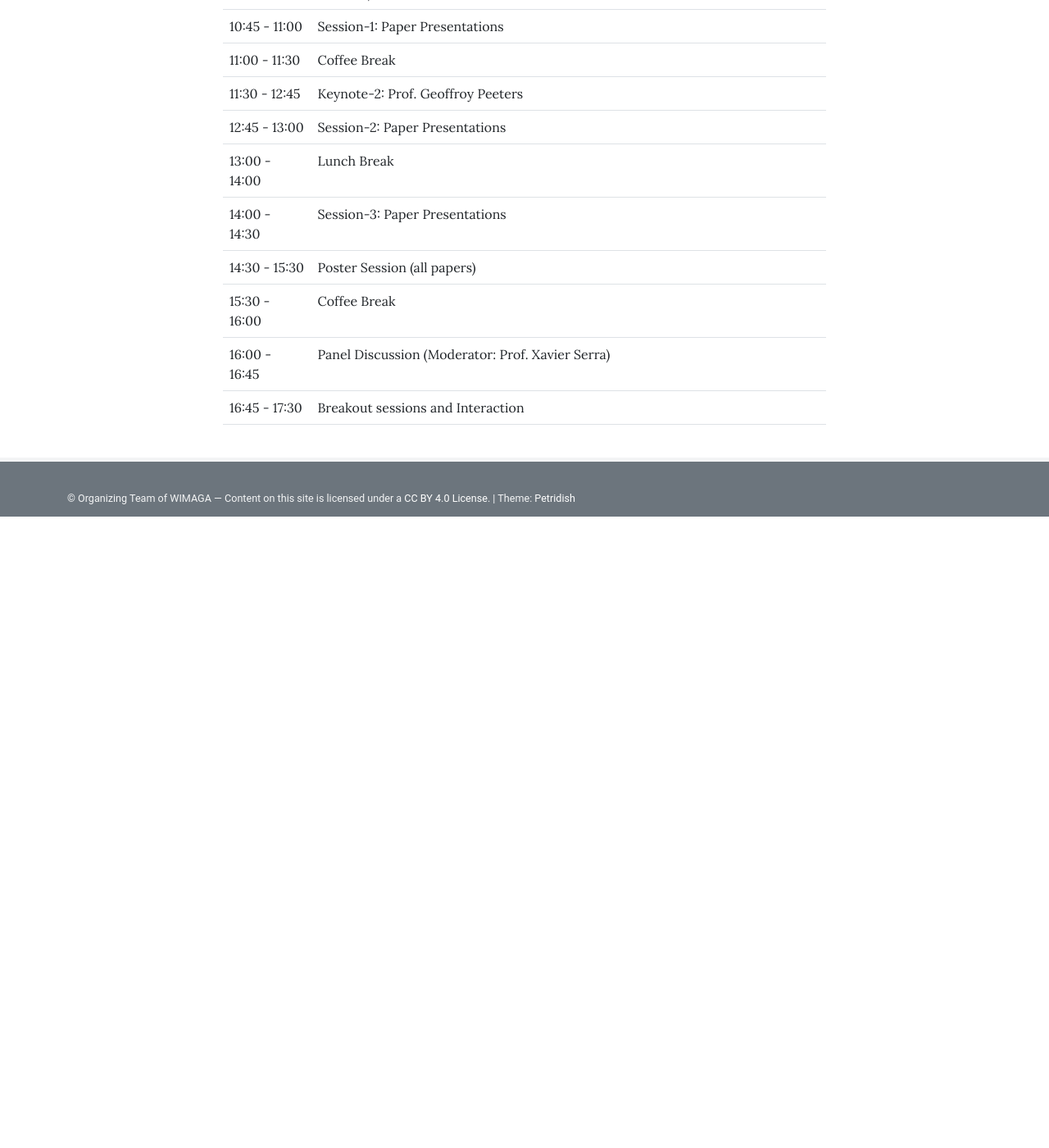
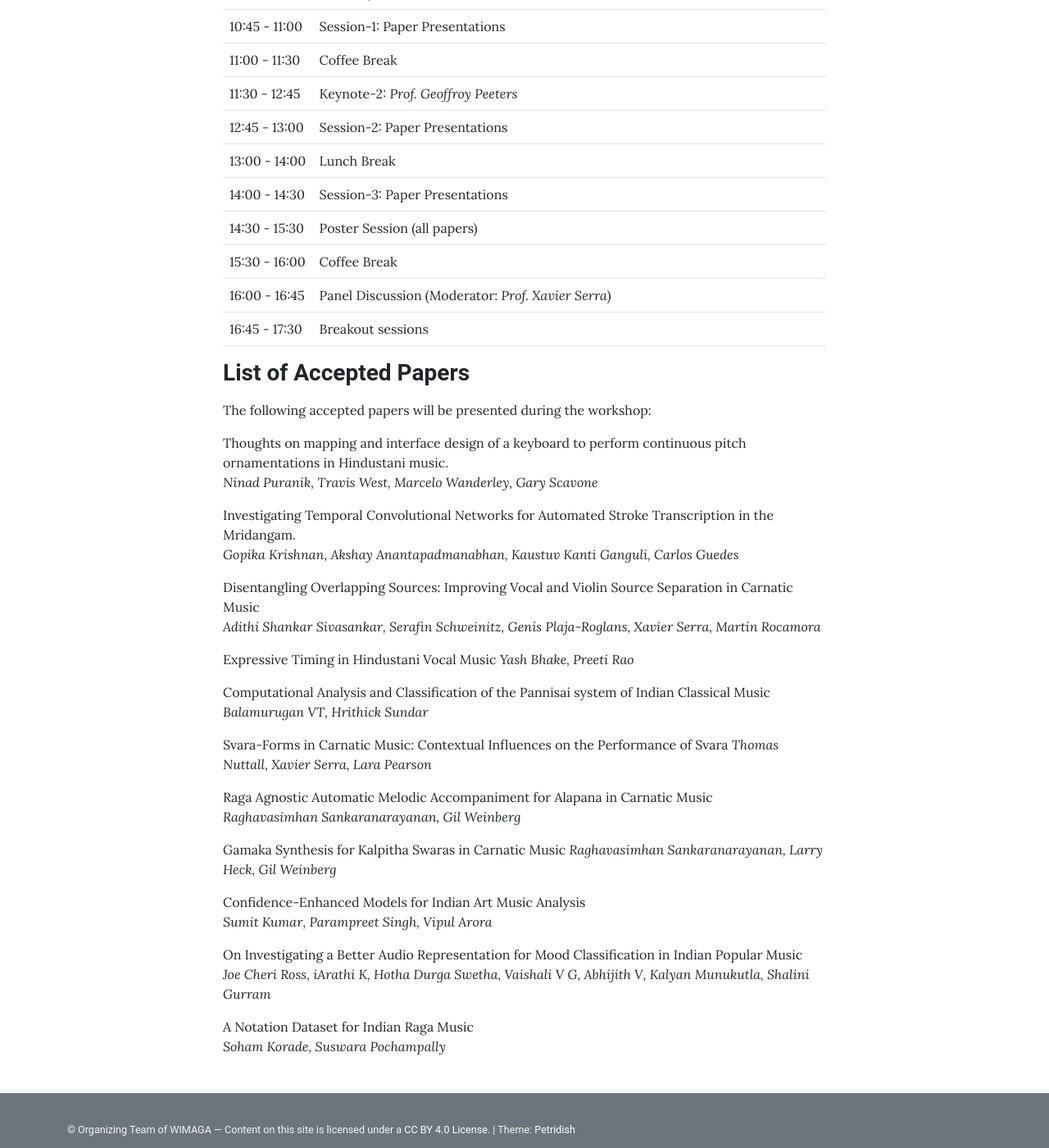
Before and after one commit to WIMAGA/wimaga.github.io, a Jekyll site: the page built from pages/program.md, in a window 1280 px wide and 1400 px high, scrolled down 1014 px. Shown: the whole window at 82% size. Built offline with Jekyll 4.4.1, drawn with Linux system fonts in a browser that asks for light colours; before the commit the page ends 1644 px from its top, so only the background shows below that; some of the changed text lies outside the part shown.

Commit message:
Adding a first version of the program

```diff
--- a/pages/program.md
+++ b/pages/program.md
@@ -7,7 +7,6 @@ permalink: /program/
 ## **<span style="color:$gray-800">Technical Program</span>**
 The workshop will comprise invited keynote talks, with peer-reviewed papers presented as posters (including dataset papers, demo papers, state of the art reviews and application papers). The workshop will also comprise dedicated breakout sessions on several community-sourced topics to foster interdisciplinary collaborations across different communities. The technical program for the workshop is as follows:
 
-
 ### **<span style="color:$gray-800">Date and Time</span>**
 
 07 April, 2025 (Monday), 09:30 - 17:30 IST
@@ -16,27 +15,63 @@ The workshop will comprise invited keynote talks, with peer-reviewed papers pres
 The workshop is co-located with ICASSP 2025, and will take place at the
 
 Hyderabad International Convention Centre (HICC),
-
 Novotel & HICC Complex,
-
 HITEC City, Hyderabad,
-
 Telangana 500081, India.
+[https://hicc.com/](https://hicc.com/)
+[Google Maps](https://maps.app.goo.gl/peQ2rXjTjnsx8iXe7)
 
 The exact room in the venue will be announced closer to the workshop.
 
 ### **<span style="color:$gray-800">Schedule</span>**
 
-| Time     | Event |
+| Time     | Details |
 | -------- | ------- |
-|  09:30 - 10:45 | Keynote-1: Understanding compositions as depictions of raga (by Dr. Sumithra Vasudev) |
+|  09:30 - 10:45 | Keynote-1: Understanding compositions as depictions of raga (*Dr. Sumithra Vasudev*) |
 |  10:45 - 11:00 | Session-1: Paper Presentations |
 |  11:00 - 11:30 | Coffee Break |
-|  11:30 - 12:45 | Keynote-2: Prof. Geoffroy Peeters |
+|  11:30 - 12:45 | Keynote-2: *Prof. Geoffroy Peeters* |
 |  12:45 - 13:00 | Session-2: Paper Presentations |
 |  13:00 - 14:00 | Lunch Break |
 |  14:00 - 14:30 | Session-3: Paper Presentations |
 |  14:30 - 15:30 | Poster Session (all papers) |
 |  15:30 - 16:00 | Coffee Break |
-|  16:00 - 16:45 | Panel Discussion (Moderator: Prof. Xavier Serra) |
-|  16:45 - 17:30 | Breakout sessions and Interaction |
+|  16:00 - 16:45 | Panel Discussion (Moderator: *Prof. Xavier Serra*) |
+|  16:45 - 17:30 | Breakout sessions|
+
+### **<span style="color:$gray-800">List of Accepted Papers</span>**
+The following accepted papers will be presented during the workshop:
+
+
+Thoughts on mapping and interface design of a keyboard to perform continuous pitch ornamentations in Hindustani music.
+*Ninad Puranik, Travis West, Marcelo Wanderley, Gary Scavone*
+
+Investigating Temporal Convolutional Networks for Automated Stroke Transcription in the Mridangam.
+*Gopika Krishnan, Akshay Anantapadmanabhan, Kaustuv Kanti Ganguli, Carlos Guedes*
+
+Disentangling Overlapping Sources: Improving Vocal and Violin Source Separation in Carnatic Music
+*Adithi Shankar Sivasankar, Serafin Schweinitz, Genís Plaja-Roglans, Xavier Serra, Martín Rocamora*
+
+Expressive Timing in Hindustani Vocal Music
+*Yash Bhake, Preeti Rao*
+
+Computational Analysis and Classification of the Pannisai system of Indian Classical Music
+*Balamurugan VT, Hrithick Sundar*
+
+Svara-Forms in Carnatic Music: Contextual Influences on the Performance of Svara
+*Thomas Nuttall, Xavier Serra, Lara Pearson*
+
+Raga Agnostic Automatic Melodic Accompaniment for Alapana in Carnatic Music
+*Raghavasimhan Sankaranarayanan, Gil Weinberg*
+
+Gamaka Synthesis for Kalpitha Swaras in Carnatic Music
+*Raghavasimhan Sankaranarayanan, Larry Heck, Gil Weinberg*
+
+Confidence-Enhanced Models for Indian Art Music Analysis
+*Sumit Kumar, Parampreet Singh, Vipul Arora*
+
+On Investigating a Better Audio Representation for Mood Classification in Indian Popular Music
+*Joe Cheri Ross, iArathi K, Hotha  Durga Swetha, Vaishali V G, Abhijith V, Kalyan Munukutla, Shalini Gurram*
+
+A Notation Dataset for Indian Raga Music
+*Soham Korade, Suswara Pochampally*
```
